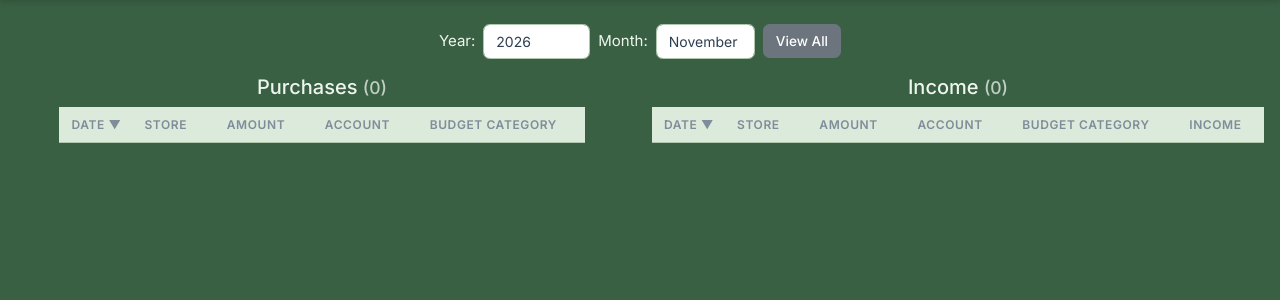
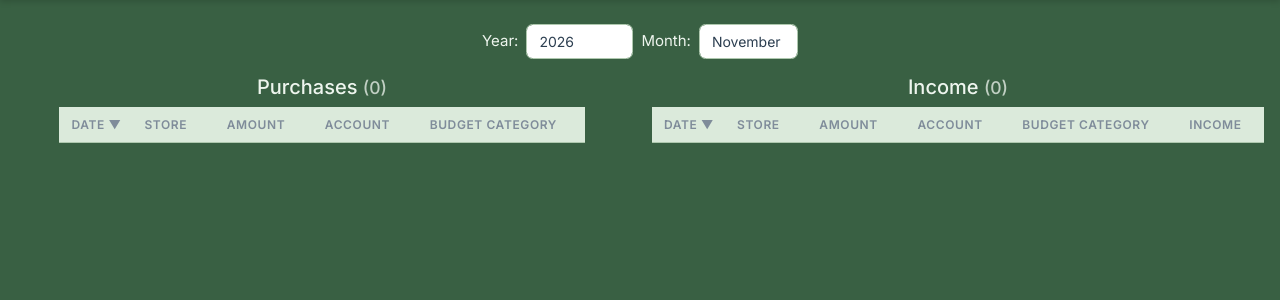
Before and after one commit to A-A-RonThomas/FamilyBudget, a FastAPI app: page / in a window 1280 px wide. Shown: the part 67-367 px from the top of the page. Run offline with FastAPI, Linux system fonts and the light colour scheme; data that the repository does not hold is empty.

Commit message:
Dropped the View All button on transactions page

```diff
--- a/routers/pages/transactions.py
+++ b/routers/pages/transactions.py
@@ -18,14 +18,12 @@ def transactions(
     type: str | None = Query("purchases"),
     year: int | None = Query(None),
     month: int | None = Query(None),
-    view_all: bool = Query(False),
     db: Session = Depends(get_db)
 ):
     now = datetime.now()
 
-    if not view_all:
-        year = year or now.year
-        month = month or now.month
+    year = year or now.year
+    month = month or now.month
 
 
     # Desktop shows both lists side by side; on mobile `type` picks which one starts visible
--- a/templates/transactions.html
+++ b/templates/transactions.html
@@ -192,7 +192,6 @@
 
     <label for="month">Month:</label>
     <select id="month" name="month" class="form-control w-auto" onchange="this.form.requestSubmit()">
-        {% if not month %}<option value="" disabled selected>All months</option>{% endif %}
         <option value="1"  {% if month == 1  %}selected{% endif %}>January</option>
         <option value="2"  {% if month == 2  %}selected{% endif %}>February</option>
         <option value="3"  {% if month == 3  %}selected{% endif %}>March</option>
@@ -206,8 +205,6 @@
         <option value="11" {% if month == 11 %}selected{% endif %}>November</option>
         <option value="12" {% if month == 12 %}selected{% endif %}>December</option>
     </select>
-
-    <a href="{{ request.url.path }}?type={{ type }}&view_all=true" class="btn btn-secondary" id="view-all-link">View All</a>
 </form>
 
 {% macro txn_table(rows, kind) %}
@@ -469,10 +466,8 @@
                 b.classList.toggle('btn-surface', b !== btn);
             });
             document.querySelectorAll('.txn-pane').forEach(p => p.classList.toggle('active', p.dataset.kind === kind));
-            // Keep month changes, View All and reloads on the same list
+            // Keep month changes and reloads on the same list
             document.getElementById('type-input').value = kind;
-            const viewAll = document.getElementById('view-all-link');
-            viewAll.href = viewAll.href.replace(/type=[^&]*/, `type=${kind}`);
             const url = new URL(location.href);
             url.searchParams.set('type', kind);
             history.replaceState(null, '', url);
```
